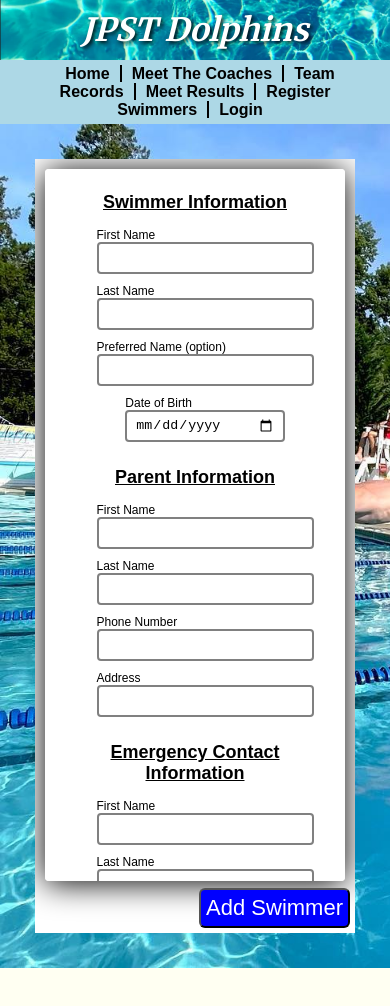
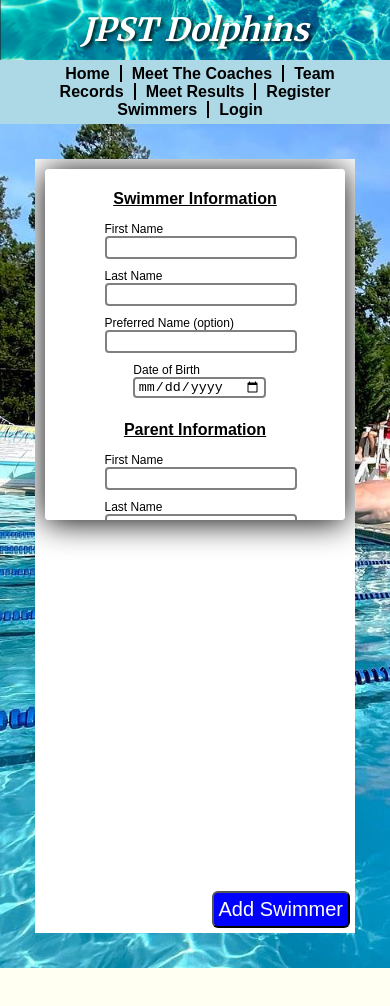
Before and after one commit to zachpfaltzgraff/JPSTWebsite---not-complete, an Angular app: page /register-swimmers in a window 390 px wide. Shown: the top 1006 px of the page. Built offline with nearby package versions, Linux system fonts and the light colour scheme.

Commit message:
Smaller Screens
Fixed the smaller screens even more

```diff
--- a/src/app/register-swimmers/register-swimmers.component.css
+++ b/src/app/register-swimmers/register-swimmers.component.css
@@ -107,14 +107,24 @@ button:hover {
 
 
 @media only screen and (max-width: 1700px){
+    .white-box {
+        grid-template-rows: 87% 13%;
+        grid-template-columns: 90% 10%;
+    }
+
     label {
         font-size: 12px;
     }
 
+    input {
+        padding: 2%;
+    }
+
     .add-button button {
-        padding: 0;
+        padding: 5px;
         margin: 0;
         margin-right: 5px;
+        font-size: 20px;
     }
 }
 
@@ -123,12 +133,24 @@ button:hover {
         padding: 0%;
     }
 
+    button {
+        padding: 1%;
+        width: 110%;
+    }
+
     h2 {
         font-size: 18px;
     }
 }
 
-@media only screen and (max-width: 1460px){
+@media only screen and (max-width: 1220px){
+    h2 {
+        font-size: 16px;
+    }
+}
+
+
+@media only screen and (max-width: 1100px){
     .white-box {
         grid-template-rows: auto;
         grid-template-columns: 1fr;
@@ -179,7 +201,7 @@ button:hover {
     }
 
     .swimmer-form {
-        height: 475%;
+        height: 225%;
     }
 
     .form-group {
```
